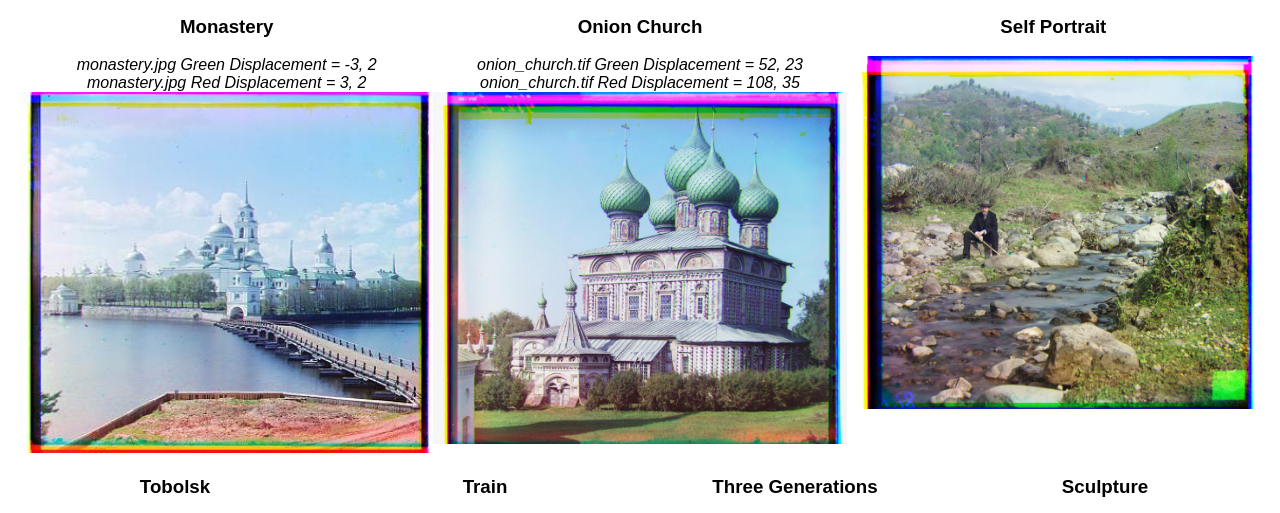
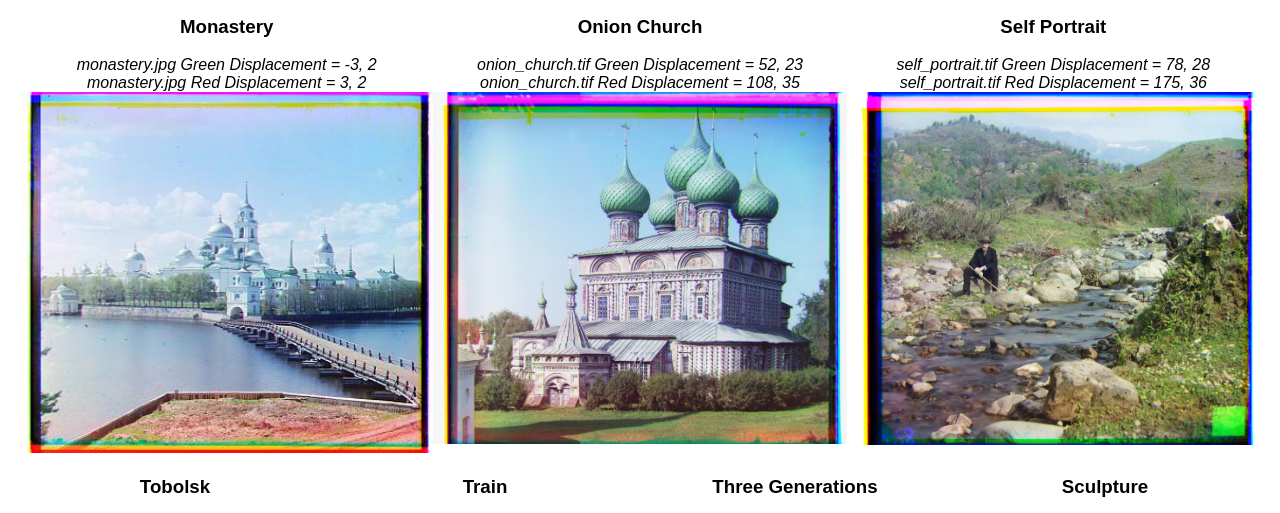
Before and after one commit to kathryn1wang/kathryn1wang.github.io, a plain HTML site: page project1/project1_index.html in a window 1280 px wide. Shown: the part 1728-2241 px from the top of the page. Drawn offline with Linux system fonts and the light colour scheme.

Commit message:
Update project1_index.html

```diff
--- a/project1/project1_index.html
+++ b/project1/project1_index.html
@@ -108,6 +108,8 @@
         </div>
         <div class="column">
             <h3>Self Portrait</h3>
+            <i>self_portrait.tif Green Displacement = 78, 28<br>
+            self_portrait.tif Red Displacement = 175, 36</i>
             <img src="images/self_portrait_ss.jpg">
         </div>
     </div>
```
